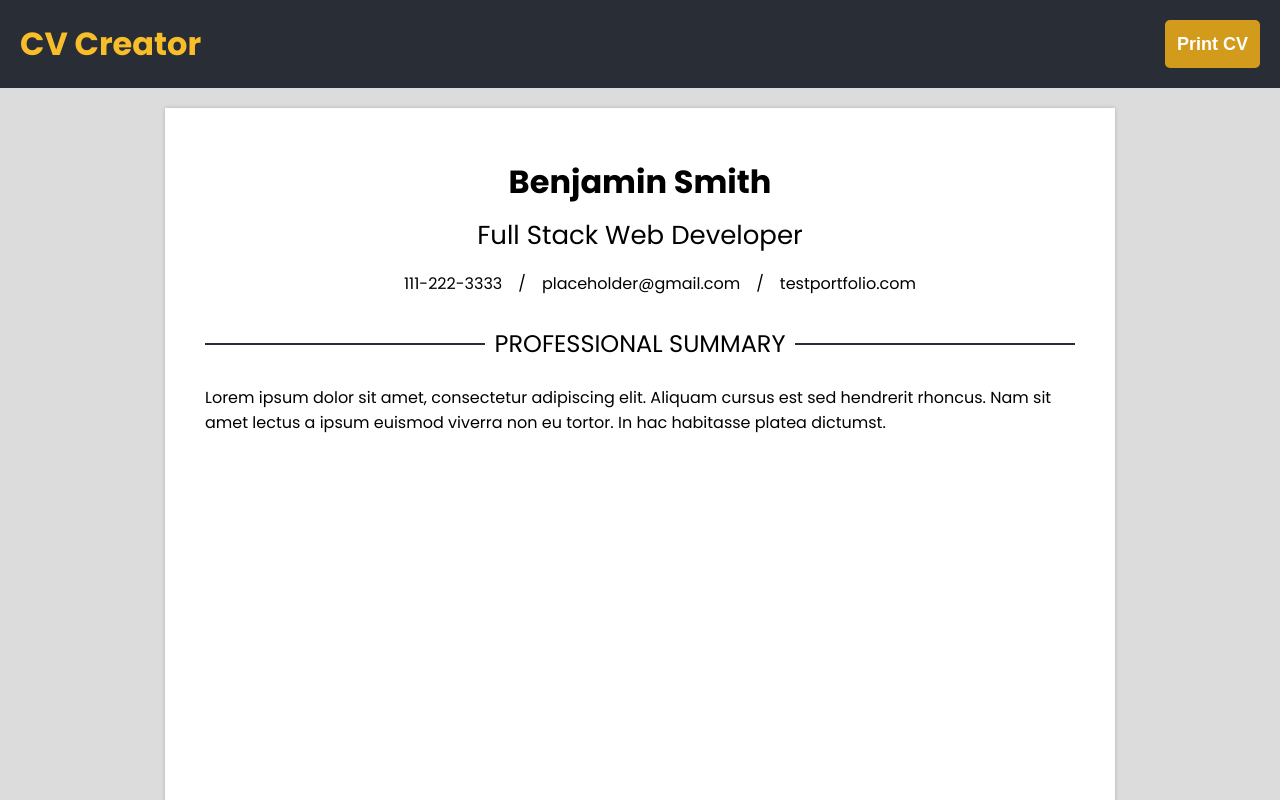
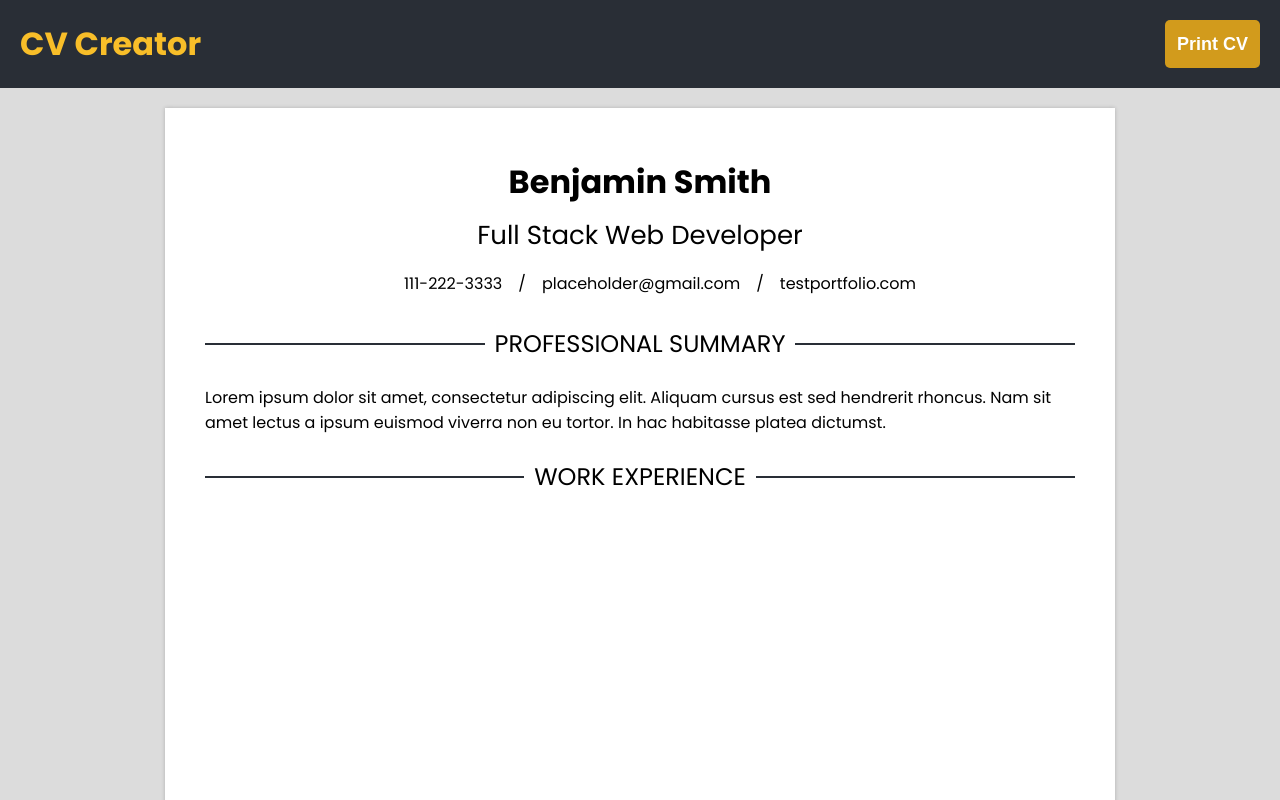
Before and after one commit to bst003/cv-project, a React (Create React App) app: page / in a window 1280 px wide. Shown: the top 800 px of the page. Built offline with nearby package versions, Linux system fonts and the light colour scheme.

Commit message:
Create CvExperience component

```diff
--- a/src/components/Cv.jsx
+++ b/src/components/Cv.jsx
@@ -5,6 +5,7 @@ import "./Cv.scss";
 import React, { Component } from "react";
 
 import CvHeader from "./CvHeader";
+import CvExperience from "./CvExperience";
 
 class Cv extends Component {
     render() {
@@ -12,6 +13,7 @@ class Cv extends Component {
             <div className="cv-contain">
                 <div className="cv">
                     <CvHeader />
+                    <CvExperience />
                 </div>
             </div>
         );
--- /dev/null
+++ b/src/components/CvExperience.jsx
@@ -0,0 +1,94 @@
+import React, { Component } from "react";
+import uniqid from "uniqid";
+
+import FormField from "./FormField";
+
+/*
+
+Streamline variable/key names!!!
+
+*/
+
+class CvExperience extends Component {
+    constructor(props) {
+        super(props);
+
+        this.state = {
+            editing: false,
+            positions: [
+                {
+                    value: "111-222-3333",
+                    name: "Phone",
+                    inputType: "tel",
+                    uniqid: uniqid(),
+                },
+                {
+                    value: "placeholder@gmail.com",
+                    name: "Email",
+                    inputType: "email",
+                    uniqid: uniqid(),
+                },
+                {
+                    value: "testportfolio.com",
+                    name: "Portfolio",
+                    inputType: "text",
+                    uniqid: uniqid(),
+                },
+            ],
+        };
+
+        this.editInfo = this.editInfo.bind(this);
+        this.onInputChange = this.onInputChange.bind(this);
+        this.submitInfo = this.submitInfo.bind(this);
+    }
+
+    onInputChange(e) {
+        console.log("input change");
+
+        this.setState({
+            editing: true,
+        });
+    }
+
+    editInfo(e) {
+        this.setState({
+            editing: true,
+        });
+    }
+
+    submitInfo(e) {
+        e.preventDefault();
+        this.setState({
+            editing: false,
+        });
+    }
+
+    render() {
+        const { editing, positions } = this.state;
+
+        const contents = () => {
+            let contentsInfo;
+
+            console.log(positions);
+
+            if (editing) {
+                console.log("editing");
+            } else {
+                console.log("not editing");
+            }
+
+            return contentsInfo;
+        };
+
+        return (
+            <div className="cve cv-sec">
+                <h3 className="cv-title">
+                    <span>Work Experience</span>
+                </h3>
+                {contents()}
+            </div>
+        );
+    }
+}
+
+export default CvExperience;
--- a/src/components/CvHeader.scss
+++ b/src/components/CvHeader.scss
@@ -16,7 +16,6 @@
         list-style-type: none;
         display: flex;
         justify-content: center;
-        // column-gap: 40px;
         row-gap: 4px;
 
         li{
```
